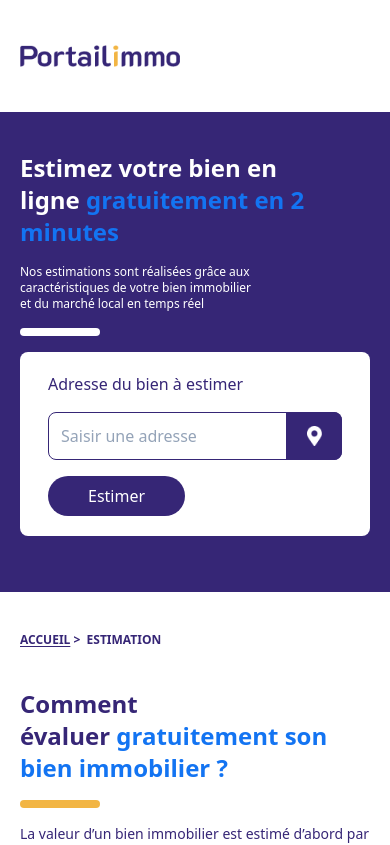
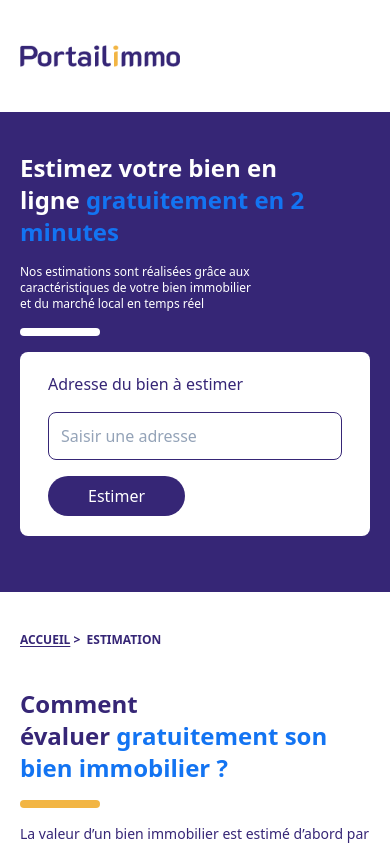
Before and after one commit to magicniclus/immoportail, a Next.js app: page / in a window 390 px wide. Shown: the top 845 px of the page. Built offline with nearby package versions, Linux system fonts and the light colour scheme.

Commit message:
Update InputWithLogo.js

```diff
--- a/components/Atoms/inputs/InputWithLogo.js
+++ b/components/Atoms/inputs/InputWithLogo.js
@@ -9,7 +9,7 @@ const InputWithLogo = (props) => {
     return (
         <div className={'relative sm:w-80 md:w-10/12 h-12 ' + marginY}>
             <input className='border rounded-lg border-purple placeholder-gray-200::placeholder px-3 w-full h-12' type="text" placeholder={placeholder}  />
-            <div className='absolute right-0 top-1/2 transform -translate-y-1/2 h-12 w-14 bg-purple flex content-center items-center rounded-r-lg'>
+            <div className='absolute right-0 top-1/2 transform -translate-y-1/2 h-12 w-14 bg-purple hidden sm:flex content-center items-center rounded-r-lg'>
                 <div className='mx-auto'>
                     <Image src={image} height={15} width={15} property objectFit="contain" objectPosition='right' alt="icon" />
                 </div>
```
